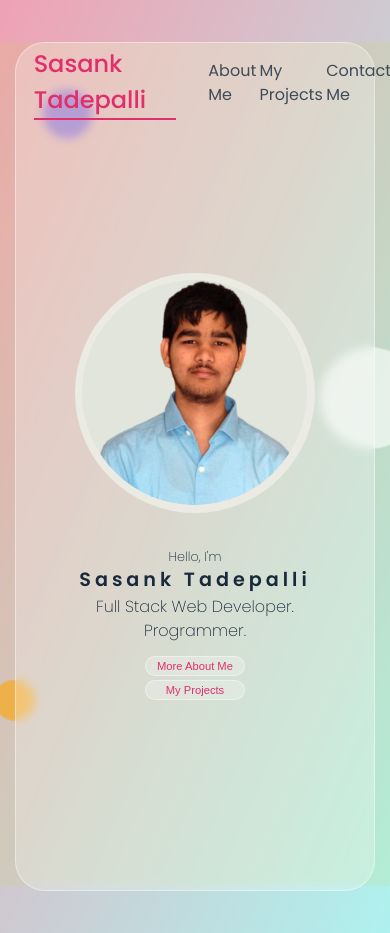
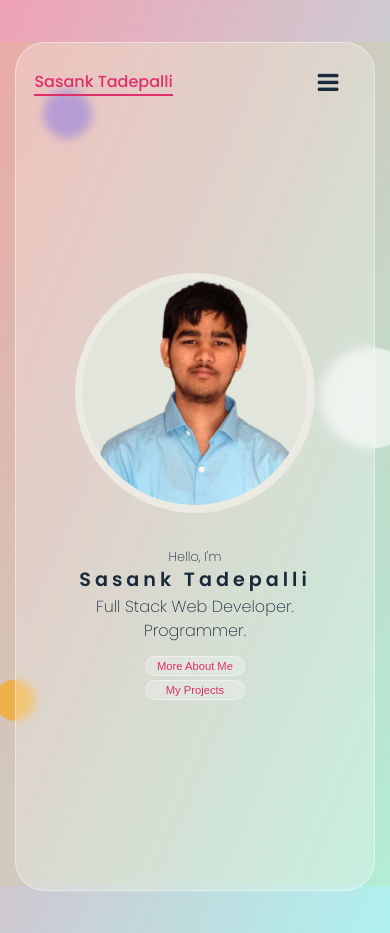
Before and after one commit to Shannu26/react-portfolio, a React (Create React App) app: page /home in a window 390 px wide. Built offline with nearby package versions, Linux system fonts and the light colour scheme.

Commit message:
Added responsiveness to Navbar

```diff
--- a/src/App.js
+++ b/src/App.js
@@ -1,5 +1,6 @@
 import "./App.css";
 import { Route, Switch, Redirect } from "react-router-dom";
+import { useState, useLayoutEffect } from "react";
 
 import BackgroundCircles from "./components/BackgroundCircles/BackgroundCircles";
 import Home from "./components/Home/Home";
@@ -9,11 +10,37 @@ import ContactMe from "./components/ContactMe/ContactMe";
 import Navbar from "./components/Navbar/Navbar";
 
 function App() {
+  const [showSideNav, setShowSideNav] = useState(false);
+
+  useLayoutEffect(() => {
+    const sizeChangeHandler = () => {
+      if (window.innerWidth >= 800) {
+        setShowSideNav(false);
+      }
+    };
+    window.addEventListener("resize", sizeChangeHandler);
+
+    return () => {
+      window.removeEventListener("resize", sizeChangeHandler);
+    };
+  });
+
+  const toggleSideNavHandler = () => {
+    setShowSideNav((prev) => !prev);
+  };
+
+  const closeSideNavHandler = () => {
+    setShowSideNav(false);
+  };
   return (
     <div className="App">
       <BackgroundCircles />
       <section>
-        <Navbar />
+        <Navbar
+          toggleSideNavHandler={toggleSideNavHandler}
+          showSideNav={showSideNav}
+          closeSideNavHandler={closeSideNavHandler}
+        />
         <Switch>
           <Route path="/home" exact>
             <Home />
--- a/src/components/MyProjects/Project/Project.js
+++ b/src/components/MyProjects/Project/Project.js
@@ -1,7 +1,6 @@
 import "./Project.css";
 
 const Project = (props) => {
-  console.log(props);
   return (
     <div className="project">
       <img src={props.image} alt={props.title} />
--- a/src/components/Navbar/Navbar.css
+++ b/src/components/Navbar/Navbar.css
@@ -1,14 +1,22 @@
 .navbar {
   width: 100%;
   height: 5rem;
+  position: relative;
   /* position: absolute; */
-  /* background-color: pink; */
   top: 0;
   left: 0;
   display: grid;
   grid-template-columns: 1fr 1fr;
   grid-column-gap: 20px;
   border-radius: inherit;
+}
+
+#nav-show {
+  background-color: rgba(255, 255, 255, 0.4);
+  border-bottom-left-radius: 0;
+  border-bottom-right-radius: 0;
+  margin-bottom: 23%;
+  transition: background-color 0.5s ease-in;
 }
 
 .navbar .left,
@@ -62,3 +70,34 @@
   border-left: none;
   border-right: none;
 }
+
+@media (max-width: 799px) {
+  .navbar .right {
+    position: absolute;
+    right: 10%;
+    top: 33%;
+  }
+
+  .navbar .right i {
+    font-size: 1.5rem;
+    cursor: pointer;
+  }
+}
+
+@media (max-width: 550px) {
+  .navbar .left {
+    font-size: 1rem;
+  }
+}
+
+@media (max-width: 370px) {
+  .navbar .left {
+    font-size: 0.8rem;
+  }
+}
+
+@media (max-width: 300px) {
+  .navbar .left {
+    font-size: 0.7rem;
+  }
+}
--- a/src/components/Navbar/Navbar.js
+++ b/src/components/Navbar/Navbar.js
@@ -1,14 +1,46 @@
 import "./Navbar.css";
 import { NavLink } from "react-router-dom";
+import { useState, useLayoutEffect } from "react";
 
-const Navbar = () => {
+import Sidebar from "../Sidebar/Sidebar";
+
+const Navbar = (props) => {
+  const [showNav, setShowNav] = useState(window.innerWidth >= 800);
+
+  useLayoutEffect(() => {
+    const sizeChangeHandler = () => {
+      setShowNav(window.innerWidth >= 800);
+    };
+    window.addEventListener("resize", sizeChangeHandler);
+
+    return () => {
+      window.removeEventListener("resize", sizeChangeHandler);
+    };
+  });
   return (
-    <div className="navbar">
+    <div className="navbar" id={`${props.showSideNav ? "nav-show" : ""}`}>
       <div className="left">
-        <NavLink to="/home" className="nav-link">
+        <NavLink
+          to="/home"
+          className="nav-link"
+          onClick={props.closeSideNavHandler}
+        >
           Sasank Tadepalli
         </NavLink>
       </div>
+      {!showNav && (
+        <div className="right">
+          <i
+            className={`fa fa-${props.showSideNav ? "times" : "bars"}`}
+            onClick={props.toggleSideNavHandler}
+          ></i>
+        </div>
+      )}
+
+      {!showNav && props.showSideNav && (
+        <Sidebar closeSideNavHandler={props.closeSideNavHandler} />
+      )}
+      {showNav && (
         <div className="right">
           <NavLink to="/about-me" className="nav-link">
             About Me
@@ -20,6 +52,7 @@ const Navbar = () => {
             Contact Me
           </NavLink>
         </div>
+      )}
     </div>
   );
 };
--- /dev/null
+++ b/src/components/Sidebar/Sidebar.css
@@ -0,0 +1,23 @@
+.sidebar {
+  position: absolute;
+  background-color: rgba(255, 255, 255, 0.4);
+  /* top: 100%; */
+  display: flex;
+  flex-direction: column;
+  /* justify-content: center; */
+  align-items: center;
+  width: 100%;
+  height: auto;
+  padding-bottom: 15px;
+  animation: slidedown 0.5s ease-in-out forwards;
+}
+
+@keyframes slidedown {
+  0% {
+    top: 50%;
+  }
+
+  100% {
+    top: 100%;
+  }
+}
--- /dev/null
+++ b/src/components/Sidebar/Sidebar.js
@@ -0,0 +1,33 @@
+import "./Sidebar.css";
+
+import { NavLink } from "react-router-dom";
+
+const Sidebar = (props) => {
+  return (
+    <div className="sidebar">
+      <NavLink
+        to="/about-me"
+        className="nav-link"
+        onClick={props.closeSideNavHandler}
+      >
+        About Me
+      </NavLink>
+      <NavLink
+        to="/my-projects"
+        className="nav-link"
+        onClick={props.closeSideNavHandler}
+      >
+        My Projects
+      </NavLink>
+      <NavLink
+        to="/contact-me"
+        className="nav-link"
+        onClick={props.closeSideNavHandler}
+      >
+        Contact Me
+      </NavLink>
+    </div>
+  );
+};
+
+export default Sidebar;
```
Lines whose indentation alone changed are shown as unchanged.
